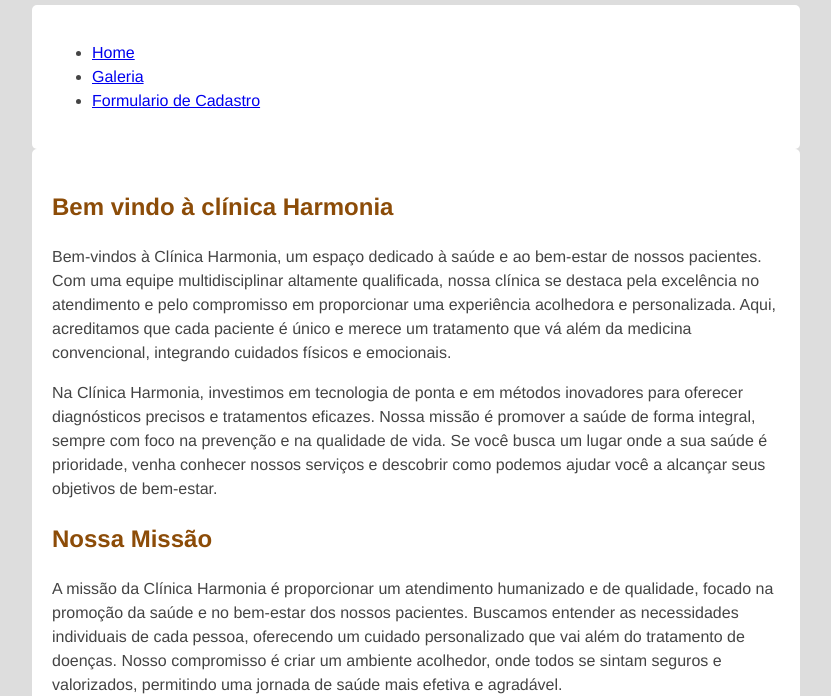
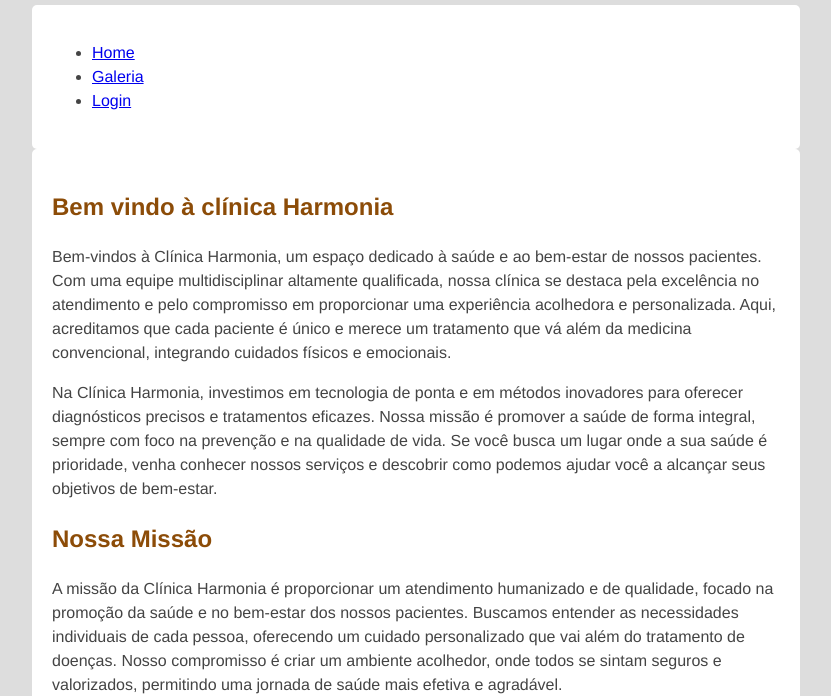
Before and after one commit to SamLima95/trabalho4, a plain HTML site: page index.html in a window 1280 px wide. Shown: the part 111-807 px from the top of the page, without its empty margins (224-1055 px from the left). Drawn offline with Linux system fonts and the light colour scheme.

Commit message:
Update index.html

```diff
--- a/index.html
+++ b/index.html
@@ -17,7 +17,7 @@
             <ul class="centralizado">
                 <li><a href="./index.html">Home</a></li>
                 <li><a href="./galeria.html">Galeria</a></li>
-                <li><a href="formularioDeContato.html">Formulario de Cadastro</a></li>
+                <li><a href="login.html">Login</a></li>
             </ul>
         </nav>
     </main>
```
